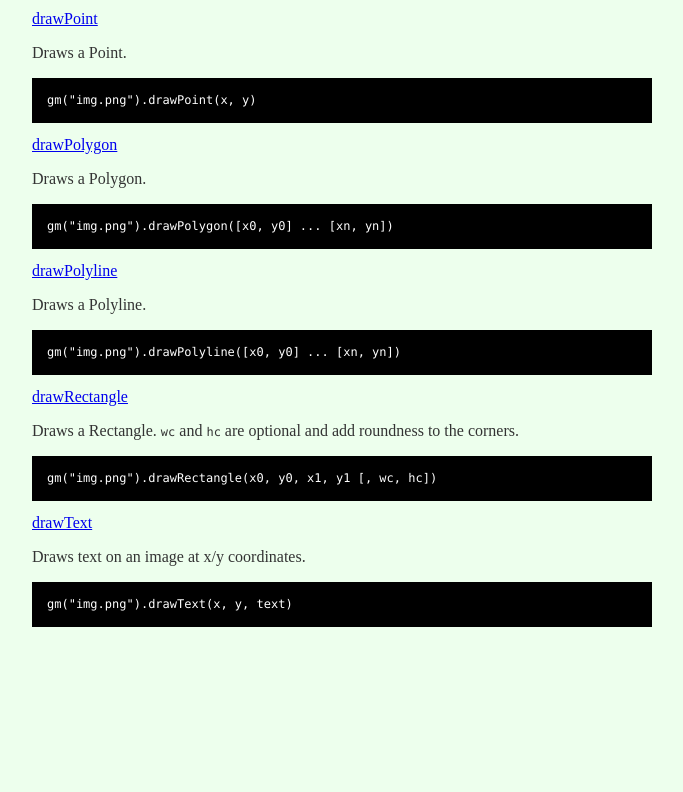
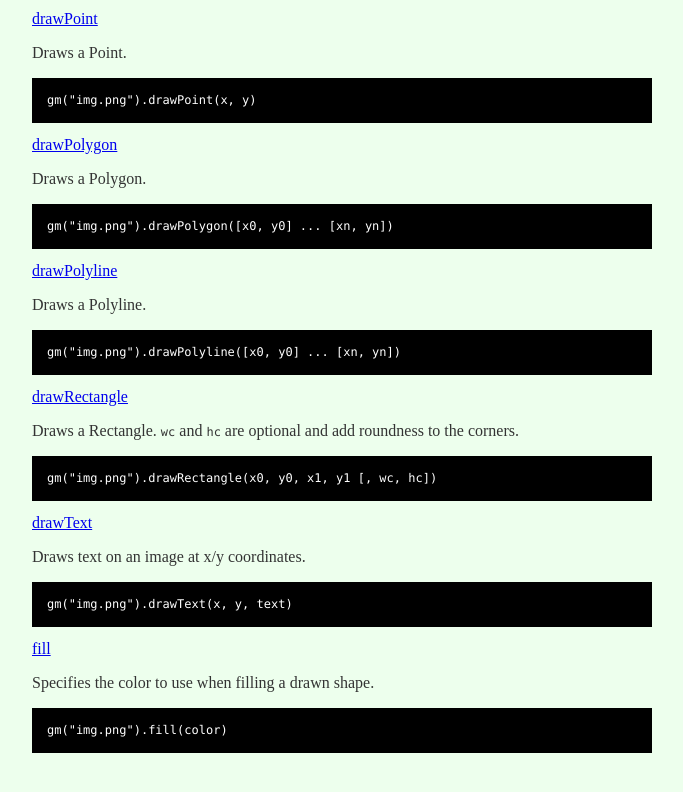
Before and after one commit to aheckmann/gm, a plain HTML site: page index.html in a window 1280 px wide. Shown: the part 8679-9471 px from the top of the page, without its empty margins (338-1021 px from the left). Before the commit the page ends 9353 px from the top, so only its background shows below. Drawn offline with Linux system fonts and the light colour scheme.

Commit message:
fill docs

```diff
--- a/index.html
+++ b/index.html
@@ -375,6 +375,10 @@
             <p>Draws text on an image at x/y coordinates.</p>
             <pre><code>gm("img.png").drawText(x, y, text)</code></pre>
           </li>
+          <li id="fill"><a href="http://www.graphicsmagick.org/GraphicsMagick.html#details-fill">fill</a>
+            <p>Specifies the color to use when filling a drawn shape.</p>
+            <pre><code>gm("img.png").fill(color)</code></pre>
+          </li>
         </ul>
       </li>
   <br>
```
